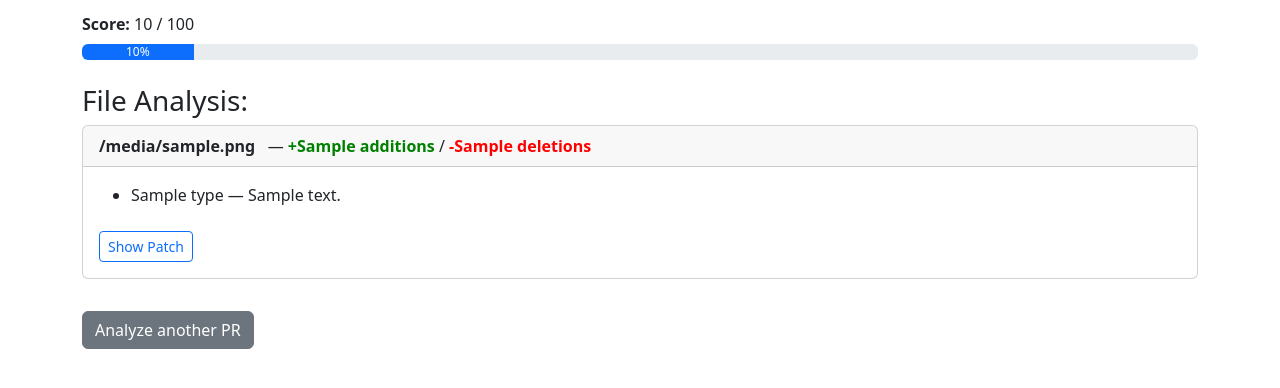
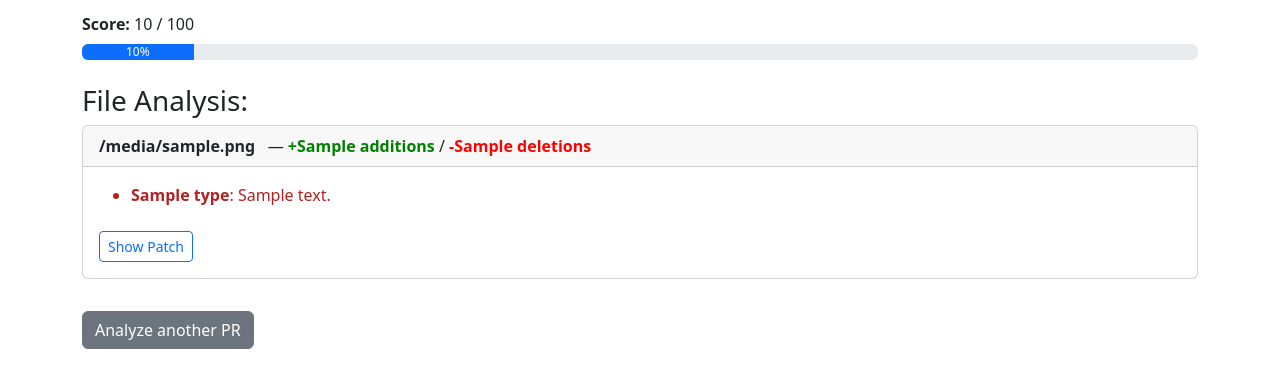
Before and after one commit to AdirajuKashyap/pr-review-agent, a Flask app: template templates/result.html in a window 1280 px wide. Shown: the part 153-541 px from the top of the page. Run offline with Flask 3, Linux system fonts and the light colour scheme; the template is opened without the code that fills it: most values are stand-ins (such as "Sample title", 1, 10 or a date in 2020).

Commit message:
Update result.html

```diff
--- a/templates/result.html
+++ b/templates/result.html
@@ -8,6 +8,7 @@
         pre { background-color: #f8f9fa; padding: 10px; border-radius: 5px; overflow-x: auto; }
         .additions { color: green; font-weight: bold; }
         .deletions { color: red; font-weight: bold; }
+        .issue { color: #b22222; }
         .score-bar { height: 25px; font-weight: bold; }
     </style>
 </head>
@@ -37,18 +38,20 @@
                 {% if file.issues %}
                     <ul>
                         {% for issue in file.issues %}
-                        <li>{{ issue.type }} — {{ issue.detail }}</li>
+                        <li class="issue"><strong>{{ issue.type }}</strong>: {{ issue.detail }}</li>
                         {% endfor %}
                     </ul>
                 {% else %}
                     <p>No issues found.</p>
                 {% endif %}
+                {% if file.patch %}
                 <button class="btn btn-sm btn-outline-primary mt-2" type="button" data-bs-toggle="collapse" data-bs-target="#patch{{ loop.index }}" aria-expanded="false" aria-controls="patch{{ loop.index }}">
                     Show Patch
                 </button>
                 <div class="collapse mt-2" id="patch{{ loop.index }}">
                     <pre>{{ file.patch }}</pre>
                 </div>
+                {% endif %}
             </div>
         </div>
         {% endfor %}
@@ -56,6 +59,7 @@
 
     <a href="/" class="btn btn-secondary mt-3">Analyze another PR</a>
 </div>
+
 <script src="https://cdn.jsdelivr.net/npm/bootstrap@5.3.0/dist/js/bootstrap.bundle.min.js"></script>
 </body>
 </html>
```
